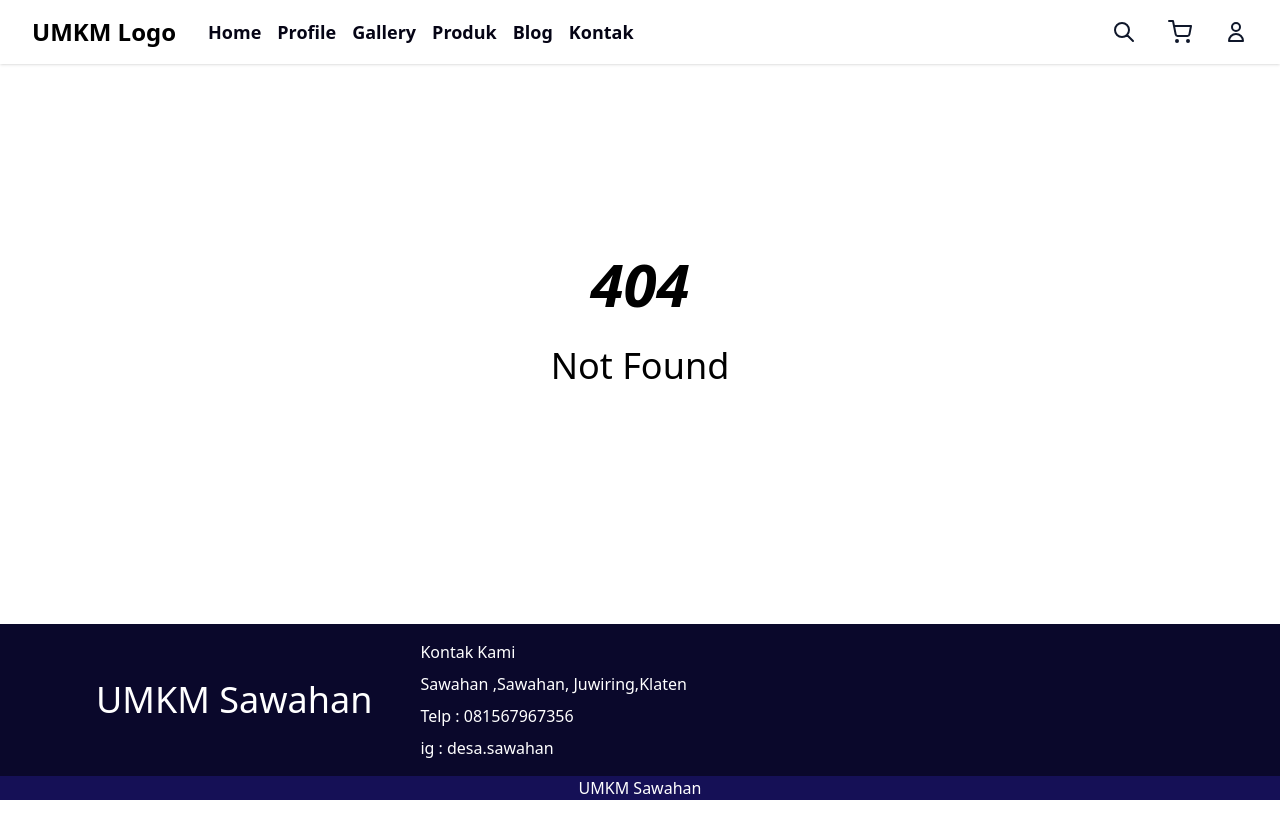
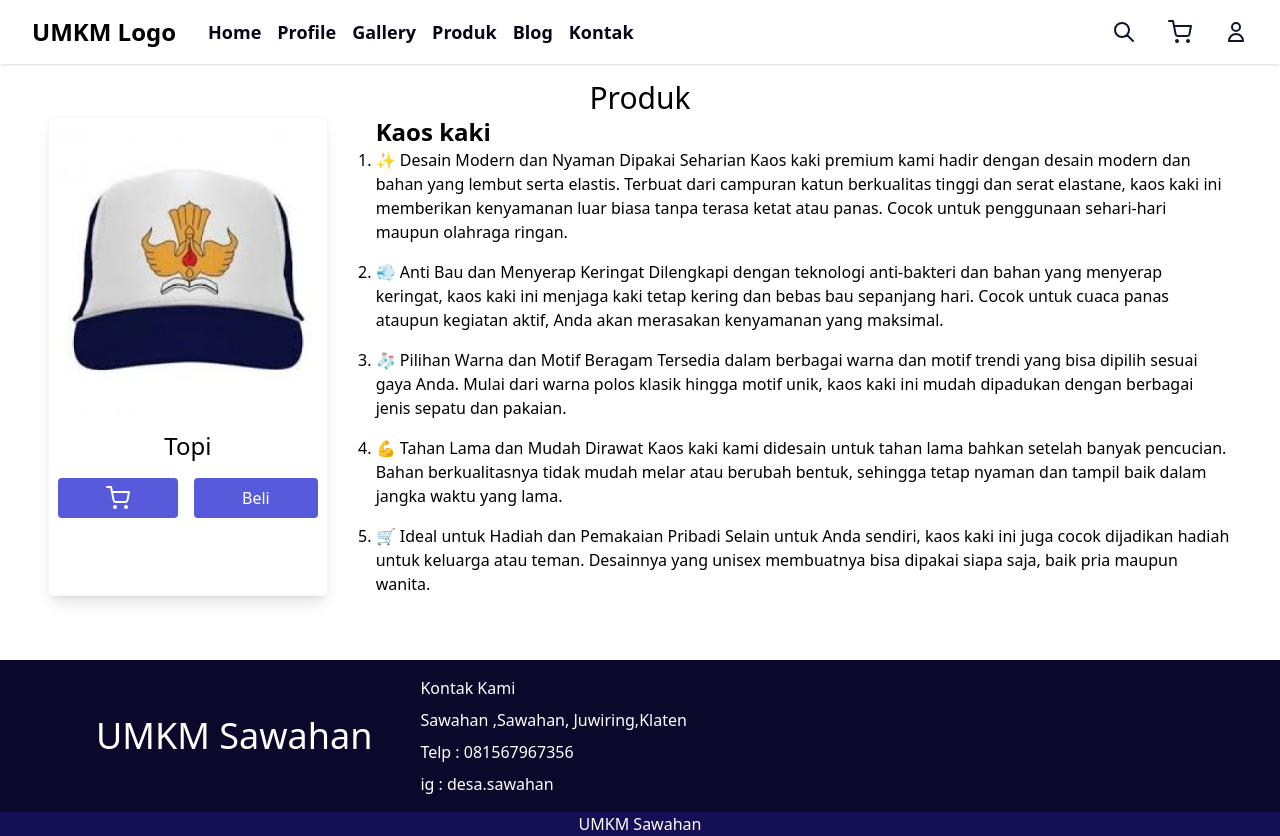
Before and after one commit to UnknownRori/pkm-2024, a React (Vite) app: page /produk/1 in a window 1280 px wide. Before the commit this address had no page. Before the commit the page ends 800 px from the top, so only its background shows below. Built offline with nearby package versions, Linux system fonts and the light colour scheme.

Commit message:
📦 finish?

```diff
--- a/src/components/product-card.tsx
+++ b/src/components/product-card.tsx
@@ -3,6 +3,7 @@ import Card from "@/shared/card";
 export type ProductCard = {
   img: string,
   title: string,
+  link?: string,
 };
 
 export default function ProductCard(props: ProductCard) {
@@ -16,10 +17,22 @@ export default function ProductCard(props: ProductCard) {
           <svg className="h-6 w-6 text-white" viewBox="0 0 24 24" fill="none" stroke="currentColor" stroke-width="2" stroke-linecap="round" stroke-linejoin="round">  <circle cx="9" cy="21" r="1" />  <circle cx="20" cy="21" r="1" />  <path d="M1 1h4l2.68 13.39a2 2 0 0 0 2 1.61h9.72a2 2 0 0 0 2-1.61L23 6H6" /></svg>
         </button>
 
-        <button className="bg-primary-600 py-2 px-12 flex justify-center items-center text-center text-white rounded">
-          Beli
-        </button>
+        {(() => {
+          if (props.link) {
+            return (
+              <a href={props.link} className="bg-primary-600 py-2 px-12 flex justify-center items-center text-center text-white rounded">
+                Beli
+              </a>
+            );
+          }
+          return (
+
+            <button className="bg-primary-600 py-2 px-12 flex justify-center items-center text-center text-white rounded">
+              Beli
+            </button>
+          );
+        })()}
       </div>
-    </Card>
+    </Card >
   );
 }
--- a/src/pages/home.tsx
+++ b/src/pages/home.tsx
@@ -20,8 +20,8 @@ export default function Home() {
         <h1 className="text-3xl">Produk</h1>
 
         <div className="flex lg:flex-row sm:flex-col gap-12">
-          <ProductCard img={TopiImg} title="Topi"></ProductCard>
-          <ProductCard img={TasImg} title="Tas"></ProductCard>
+          <ProductCard link="/produk/1" img={TopiImg} title="Topi"></ProductCard>
+          <ProductCard link="/produk/1" img={TasImg} title="Tas"></ProductCard>
         </div>
       </section>
 
--- a/src/pages/product-list.tsx
+++ b/src/pages/product-list.tsx
@@ -8,8 +8,8 @@ export default function ProductList() {
   return (
     <BaseLayout>
       <div className="grid gap-4 grid-cols-2 justify-center items-center justify-items-center">
-        <ProductCard img={TopiImg} title="Topi"></ProductCard>
-        <ProductCard img={TasImg} title="Tas"></ProductCard>
+        <ProductCard link="/produk/1" img={TopiImg} title="Topi"></ProductCard>
+        <ProductCard link="/produk/1" img={TasImg} title="Tas"></ProductCard>
       </div>
     </BaseLayout>
   );
--- /dev/null
+++ b/src/pages/product.tsx
@@ -0,0 +1,42 @@
+import BaseLayout from "@/layout/base";
+import ProductCard from "@/components/product-card";
+
+import TopiImg from "@/assets/topi.png";
+
+export default function Product() {
+  return (
+    <BaseLayout>
+      <div className="sm:px-4 md:px-12 py-4">
+        <h1 className="text-3xl text-center">Produk</h1>
+
+        <div className="flex gap-12">
+          <ProductCard img={TopiImg} title="Topi"></ProductCard>
+          <div>
+            <h2 className="text-2xl font-bold">
+              Kaos kaki
+            </h2>
+
+            <ul className="flex flex-col gap-4 list-decimal">
+              <li>
+                ✨ Desain Modern dan Nyaman Dipakai Seharian Kaos kaki premium kami hadir dengan desain modern dan bahan yang lembut serta elastis. Terbuat dari campuran katun berkualitas tinggi dan serat elastane, kaos kaki ini memberikan kenyamanan luar biasa tanpa terasa ketat atau panas. Cocok untuk penggunaan sehari-hari maupun olahraga ringan.
+              </li>
+              <li>
+                💨 Anti Bau dan Menyerap Keringat Dilengkapi dengan teknologi anti-bakteri dan bahan yang menyerap keringat, kaos kaki ini menjaga kaki tetap kering dan bebas bau sepanjang hari. Cocok untuk cuaca panas ataupun kegiatan aktif, Anda akan merasakan kenyamanan yang maksimal.
+              </li>
+              <li>
+                🧦 Pilihan Warna dan Motif Beragam Tersedia dalam berbagai warna dan motif trendi yang bisa dipilih sesuai gaya Anda. Mulai dari warna polos klasik hingga motif unik, kaos kaki ini mudah dipadukan dengan berbagai jenis sepatu dan pakaian.
+              </li>
+              <li>
+                💪 Tahan Lama dan Mudah Dirawat Kaos kaki kami didesain untuk tahan lama bahkan setelah banyak pencucian. Bahan berkualitasnya tidak mudah melar atau berubah bentuk, sehingga tetap nyaman dan tampil baik dalam jangka waktu yang lama.
+              </li>
+              <li>
+
+                🛒 Ideal untuk Hadiah dan Pemakaian Pribadi Selain untuk Anda sendiri, kaos kaki ini juga cocok dijadikan hadiah untuk keluarga atau teman. Desainnya yang unisex membuatnya bisa dipakai siapa saja, baik pria maupun wanita.
+              </li>
+            </ul>
+          </div>
+        </div>
+      </div>
+    </BaseLayout>
+  );
+}
--- a/src/routes.tsx
+++ b/src/routes.tsx
@@ -4,6 +4,7 @@ import NotFoundPage from './pages/not-found';
 import Gallery from './pages/gallery';
 import ProductList from './pages/product-list';
 import Kontak from './pages/kontak';
+import Product from './pages/product';
 
 import { createBrowserRouter } from "react-router-dom";
 
@@ -26,6 +27,10 @@ const router = createBrowserRouter([
     element: <ProductList />
   },
   {
+    path: "/produk/:produkId",
+    element: <Product />
+  },
+  {
     path: "/kontak",
     element: <Kontak />
   },
```
